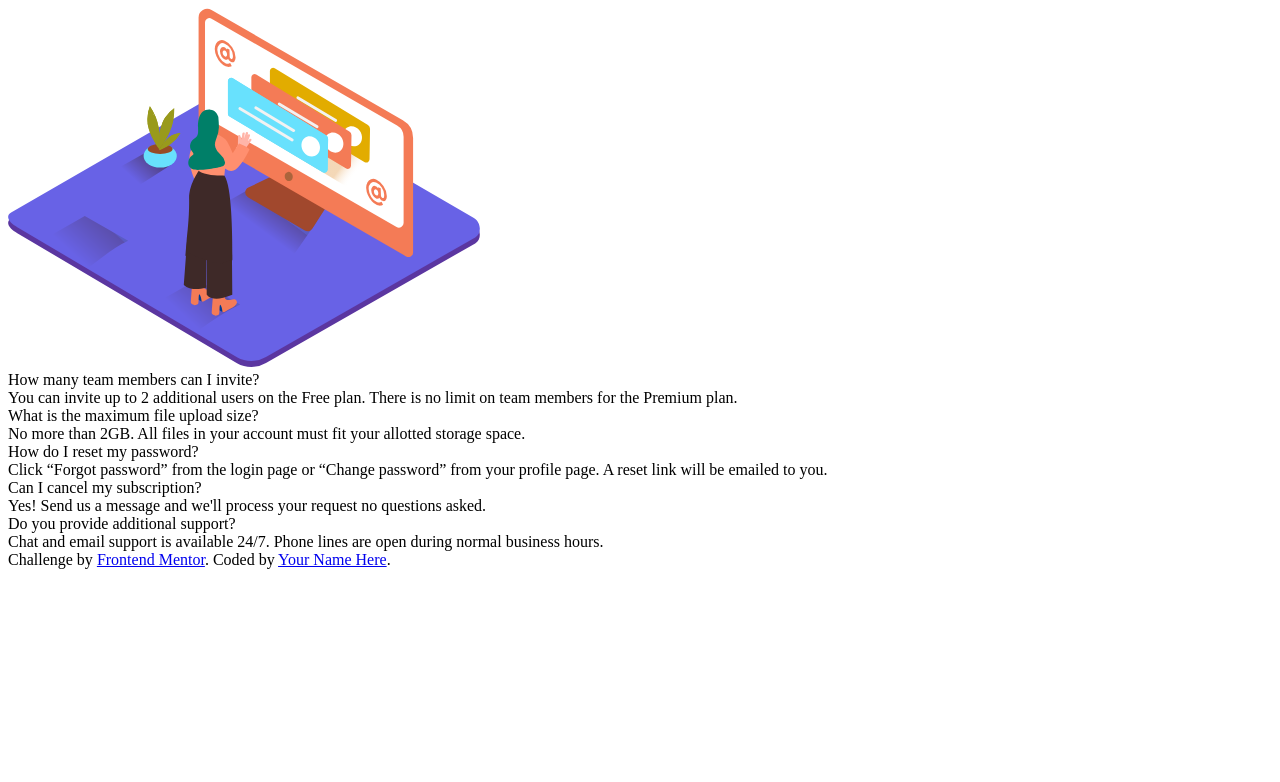
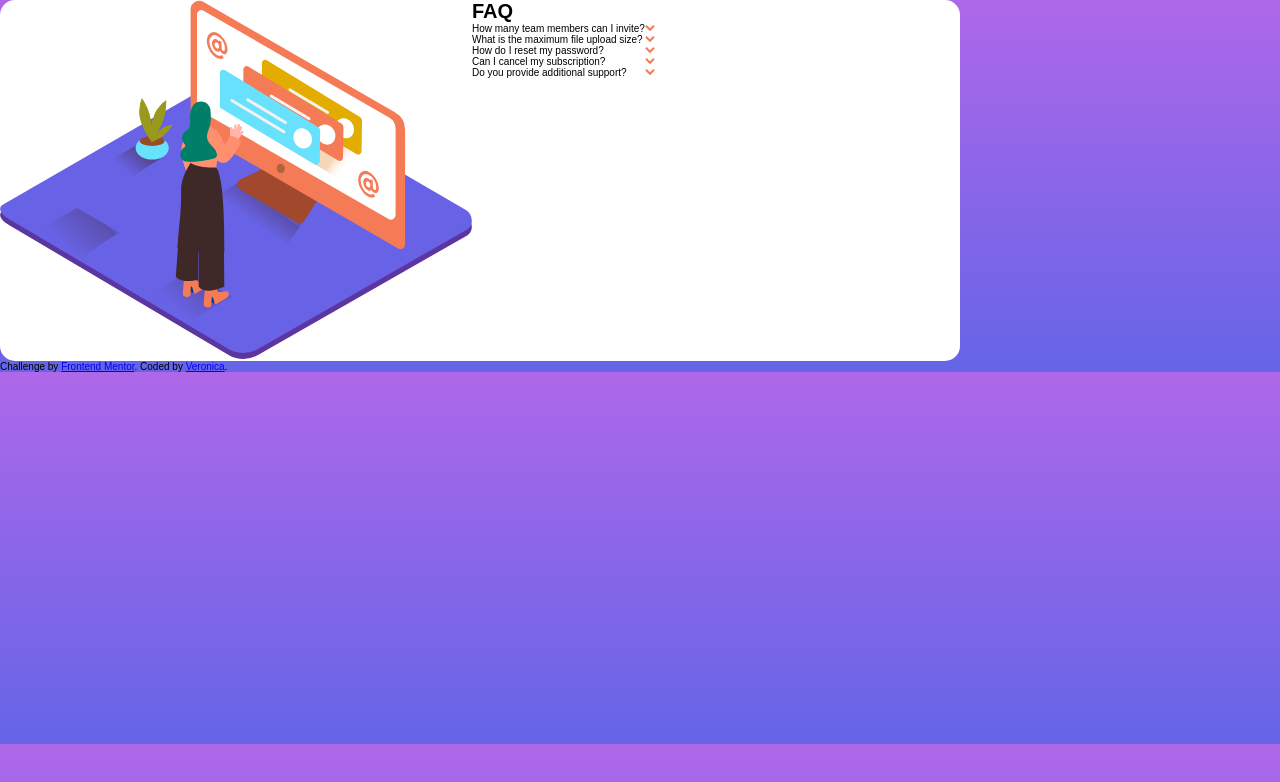
Before and after one commit to cwvee/accordion-challenge, a plain HTML site: page index.html in a window 1280 px wide. Drawn offline with Linux system fonts and the light colour scheme; a web font is replaced by a local one.

Commit message:
inital formatting

```diff
--- a/index.html
+++ b/index.html
@@ -14,6 +14,7 @@
 
     <title>Frontend Mentor | FAQ Accordion Card</title>
     <link rel="stylesheet" href="./style.css">
+    <link rel="stylesheet" href="https://fonts.google.com/specimen/Kumbh+Sans">
 
     <!-- Feel free to remove these styles or customise in your own stylesheet 👍 -->
     <!-- <style>
@@ -36,57 +37,85 @@
       </div>
 
       <div class="text">
+        <h1>FAQ</h1>
         <div class="feature-text">
           <div class="feature-title">
-            How many team members can I invite?
+            <p>
+
+              How many team members can I invite?
+            </p>
+            <button>
+
+              <img src="./images/icon-arrow-down.svg" >
+            </button>
           </div>
           <div class="feature-info">
-
-            You can invite up to 2 additional
-           users on the Free plan. There is no limit on team members for the
-           Premium plan.
+            You can invite up to 2 additional users on the Free plan. There is no limit on team members for the Premium plan.
           </div>
         </div>
         <div class="feature-text">
           <div class="feature-title">
-            What is the maximum file upload size?
+            <p>
+
+              What is the maximum file upload size?
+            </p>
+            <button>
+
+              <img src="./images/icon-arrow-down.svg" >
+            </button>
           </div>
           <div class="feature-info">
-            No more than 2GB. All files in
-            your account must fit your allotted storage space.
+            No more than 2GB. All files in your account must fit your allotted storage space.
           </div>
         </div>
 
-        </div>
         <div class="feature-text">
           <div class="feature-title">
-            How do I reset my password?
+            <p>
+
+              How do I reset my password?
+            </p>
+            <button>
+
+              <img src="./images/icon-arrow-down.svg" >
+            </button>
           </div>
           <div class="feature-info">
-            Click “Forgot password” from the login
-            page or “Change password” from your profile page. A reset link will be
-            emailed to you.
+            Click “Forgot password” from the login page or “Change password” from your profile page. A reset link will be emailed to you.
           </div>
 
         </div>
         <div class="feature-text">
           <div class="feature-title">
-            Can I cancel my subscription?
+            <p>
+              Can I cancel my subscription?
+            </p>
+            <button>
+
+              <img src="./images/icon-arrow-down.svg" >
+            </button>
           </div>
           <div class="feature-info">
-            Yes! Send us a message and we'll process
-            your request no questions asked.
+            Yes! Send us a message and we'll process your request no questions asked.
           </div>
 
         </div>
         <div class="feature-text">
           <div class="feature-title">
-            Do you provide additional support?
+            <p>
+
+              Do you provide additional support?
+            </p>
+            <button>
+
+              <img src="./images/icon-arrow-down.svg" >
+            </button>
           </div>
           <div class="feature-info">
             Chat and email support is available 24/7. Phone lines are open during normal business hours.
           </div>
 
+        </div>
         </div>
       </div>
     </div>
@@ -95,7 +124,7 @@
       Challenge by
       <a href="https://www.frontendmentor.io?ref=challenge" target="_blank"
         >Frontend Mentor</a
-      >. Coded by <a href="#">Your Name Here</a>.
+      >. Coded by <a href="#">Veronica</a>.
     </div>
     <script src="./script.js"></script>
   </body>
--- a/style.css
+++ b/style.css
@@ -0,0 +1,41 @@
+* {
+  padding: 0;
+  margin: 0;
+  box-sizing: border-box;
+}
+
+html {
+  background-image: linear-gradient(hsl(273, 75%, 66%), hsl(240, 73%, 65%));
+  background-size: cover;
+}
+
+body {
+  font-size: 62.5%;
+  font-family: "Kumbh Sans", sans-serif;
+}
+
+.container {
+  background-color: #fff;
+  display: flex;
+  width: 75%;
+  border-radius: 15px;
+}
+
+.text {
+  display: flex;
+  flex-direction: column;
+}
+
+.feature-info {
+  display: none;
+}
+
+.feature-title {
+  display: flex;
+  justify-content: space-between;
+}
+
+button {
+  all: unset;
+  cursor: pointer;
+}
```
